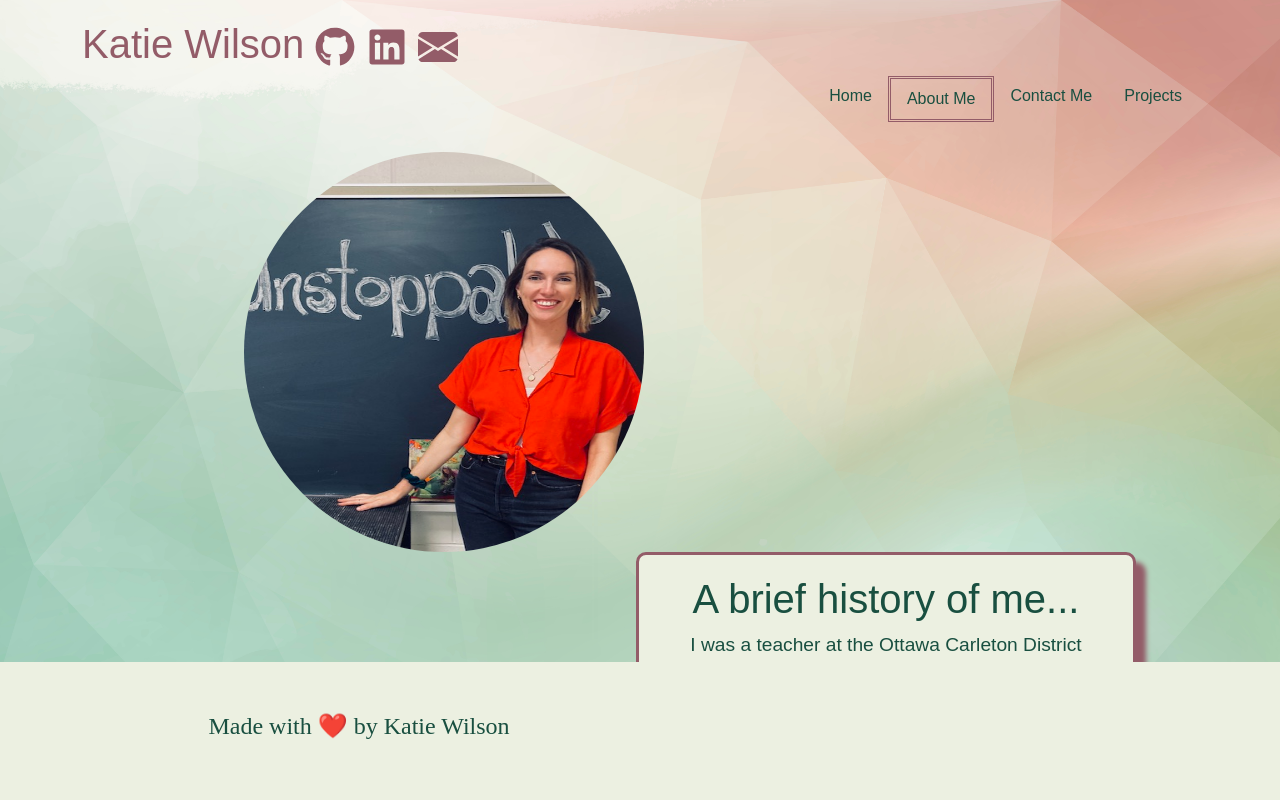
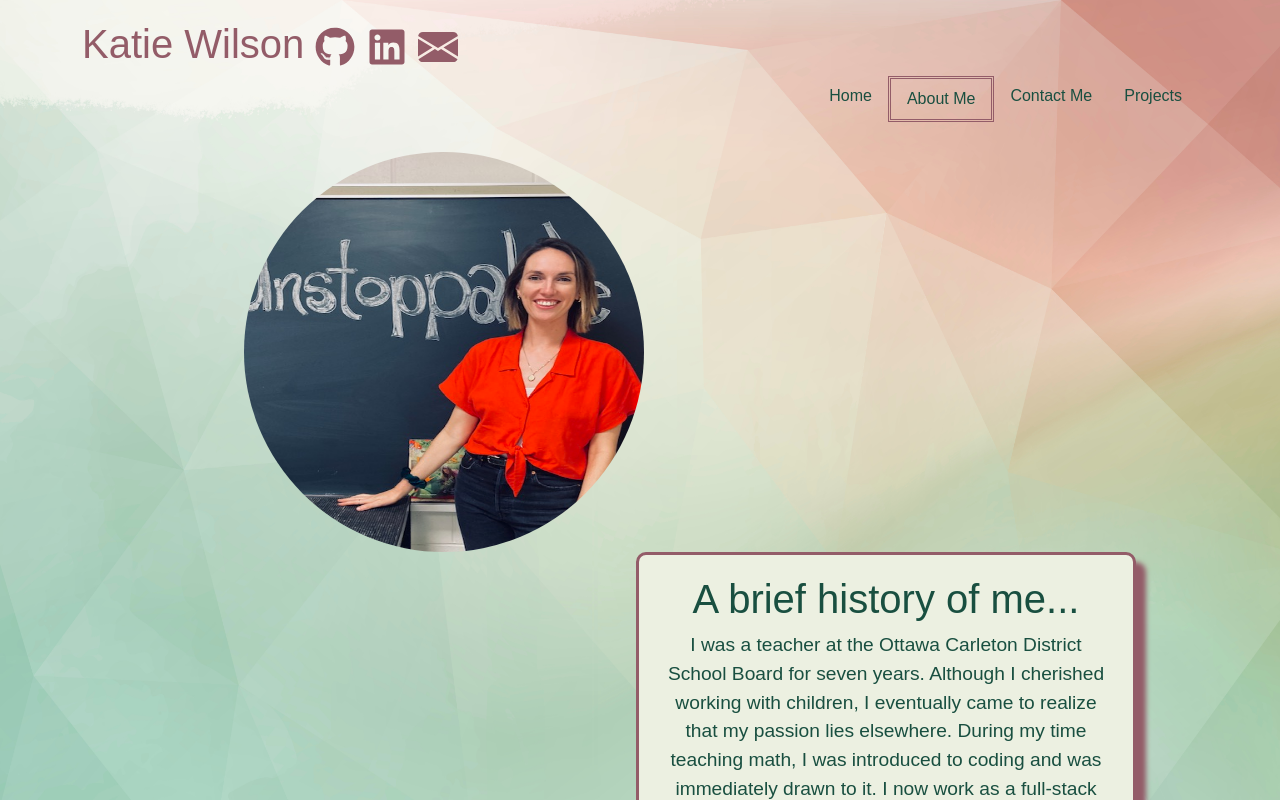
Before and after one commit to kmcwilson/react-portfolio, a React (Create React App) app: page / in a window 1280 px wide. Both pictures are taken after a click on the button "More About Me". Shown: the top 800 px of the page. Built offline with nearby package versions, Linux system fonts and the light colour scheme.

Commit message:
fixed about me page

```diff
--- a/src/components/Footer.js
+++ b/src/components/Footer.js
@@ -7,6 +7,7 @@ const styles = {
     left: '0px',
     width: '100%',
     height: '150px',
+    margin: 'auto',
     backgroundColor: 'rgb(236, 240, 225)',
     color: 'rgb(25, 79, 64)',
     textAlign: 'center',
--- a/src/pages/AboutMe.js
+++ b/src/pages/AboutMe.js
@@ -2,7 +2,7 @@ import React from 'react';
 
 const AboutMe = () => {
     return (
-        <div style={{ minHeight: '60vh', textAlign: 'center' }} className="container about-myself">
+        <div style={{ minHeight: '80vh', textAlign: 'center' }} className="container about-myself">
             <div>
                 <img className="flex-item about-image"src="unstoppable.jpg" alt="Katie smiling with unstoppable sign behind"></img>
             </div>
```
